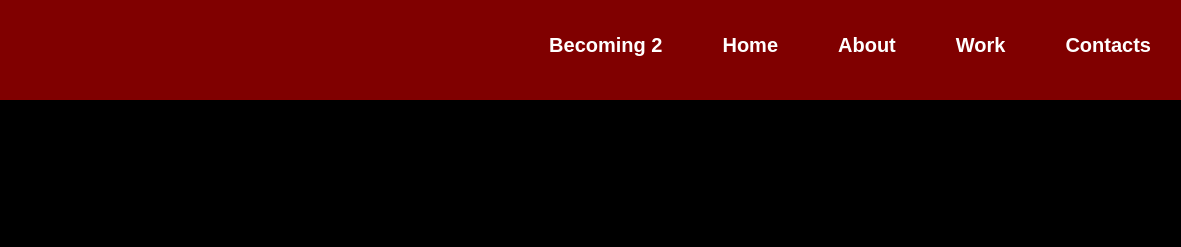
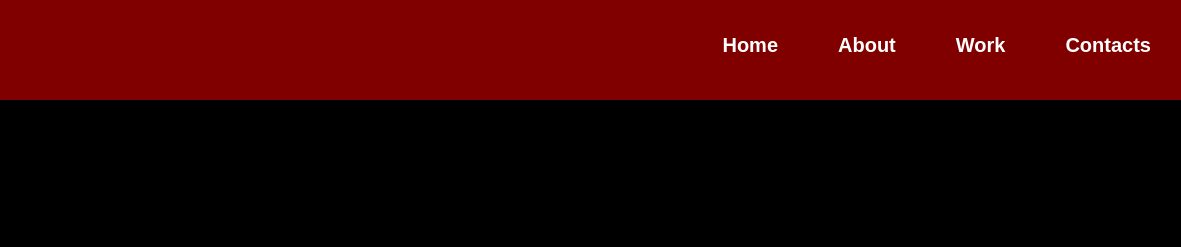
Before and after one commit to TraceyV/TraceyV.github.io, a plain HTML site: page index.html in a window 1280 px wide. Shown: the top 247 px of the page, 99-1280 px from the left. Drawn offline with Linux system fonts and the light colour scheme; files whose address does not match are found by name; a web font is replaced by a local one.

Commit message:
removed becoming 2 in index

```diff
--- a/index.html
+++ b/index.html
@@ -20,14 +20,12 @@
         </section>
         <nav>
             <section id="desktop">
-                <li><a href="/becoming2/index.html">Becoming 2</a></li>
                 <li><a href="/index.html">Home</a></li>
                 <li><a href="/about.html">About</a></li>
                 <li><a href="/work.html">Work</a></li>
                 <li><a href="/contact.html">Contacts</a></li>
             </section>
             <section id="mobile">
-                <li><a href="/becoming2/index.html">Becoming 2</a></li>
                 <li><a href="/index.html">Home</a></li>
                 <li><a href="/about.html">About</a></li>
                 <li><a href="/work.html">Work</a></li>
```
